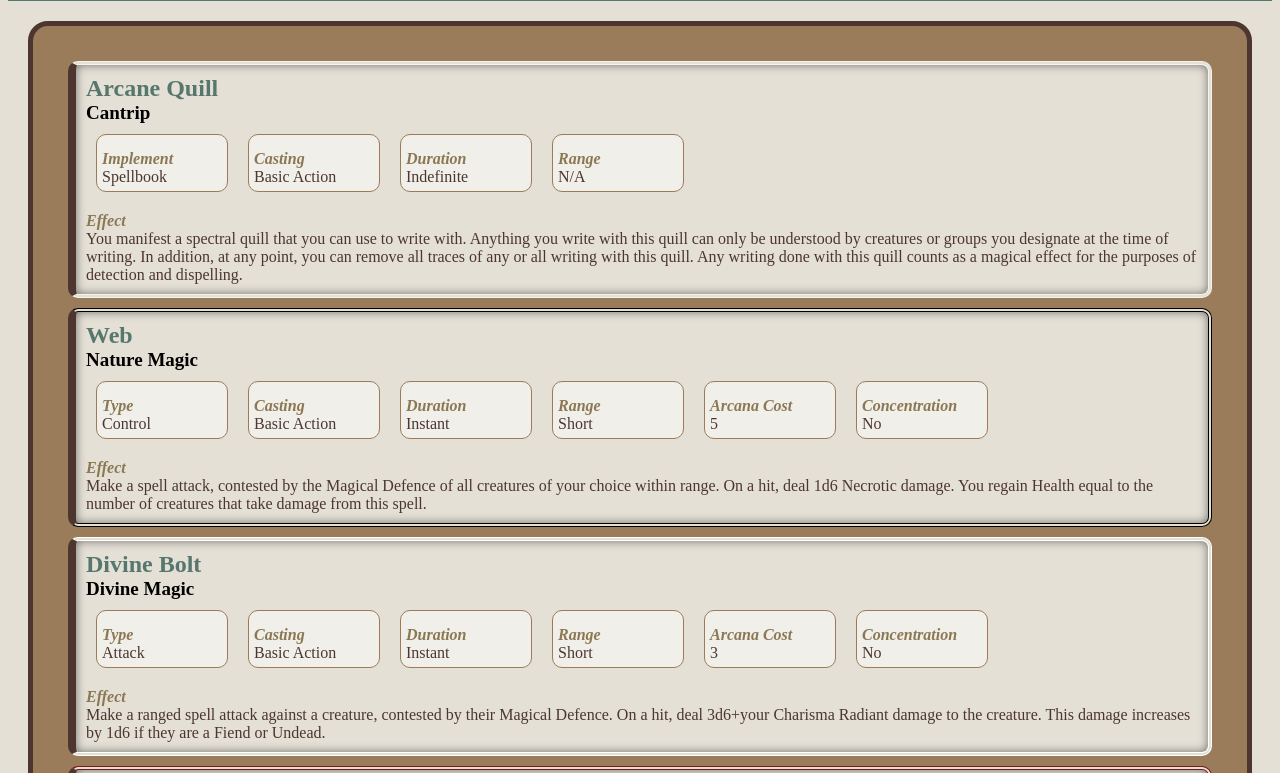
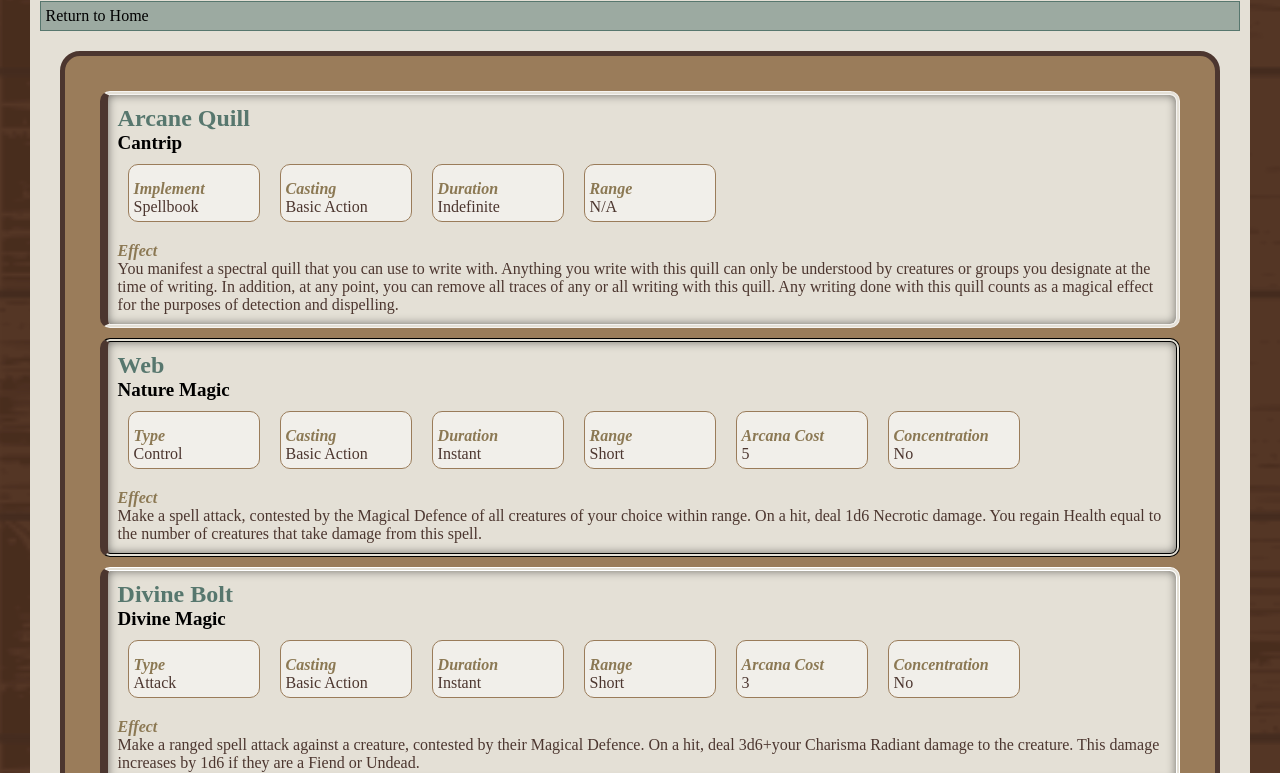
Before and after one commit to notahumanhand/notahumanhand.github.io, a plain HTML site: page spells.html in a window 1280 px wide. Shown: the part 154-927 px from the top of the page. Drawn offline with Linux system fonts and the light colour scheme; a web font is replaced by a local one.

Commit message:
page reformat

```diff
--- a/mythmaven.css
+++ b/mythmaven.css
@@ -16,10 +16,22 @@
 
 /* General Styling */
 
-body {
+.page {
+    display: block;
+    width: 95%;
+    height: 80%;
+    margin: auto;
+    margin-top: 20px;
     background: var(--tertiary);
     color: var(--text);
     font-family: 'Cormorant';
+    border-radius: 25px;
+    padding: 10px;
+}
+
+body {
+    background: green;
+    background: url(background.png);
 }
 
 h1 {
--- a/spells.html
+++ b/spells.html
@@ -12,6 +12,7 @@
         <div class="bug-report">
             <p>See a bug? Report it <a href="https://forms.gle/7DsmREBWmvGoqV777" target="_blank">here</a>.</p>
         </div>
+        <div class="page">
             <h1 class="title">Spells</h1>
             <div class="nav">
                 <a href="index.html">Return to Home</a>
@@ -330,6 +331,8 @@
                     <p>Make a spell attack against a target within range, contested by their Magical Defence. On a hit, the target takes a -3 penalty to their Physical Defence rolls for the rest of the encounter.</p>
                 </div>
             </div>
+        </div>
+        <br>
         <footer>
             Website created by notahumanhand. Mythmaven TTRPG system made by notahumanhand. Find the core rulebook (WIP) <a href="https://docs.google.com/document/d/12QiDSQ42_H0CdFenRrLVj-pLQkCN9apGFT0bMFzJs_c/edit?usp=sharing">here</a>, and the world the system was built for <a href="https://www.worldanvil.com/w/the-library-of-dulC5ABn-notahumanhand">here</a>.
         </footer>
```
Also changed, not shown: classes.html (+3 -0 lines), equipment.html (+3 -0 lines), index.html (+3 -0 lines), mythic.html (+3 -0 lines), sheet.html (+2 -0 lines), species.html (+3 -0 lines), traits.html (+3 -0 lines), background.png (added). Lines whose indentation alone changed are shown as unchanged.
